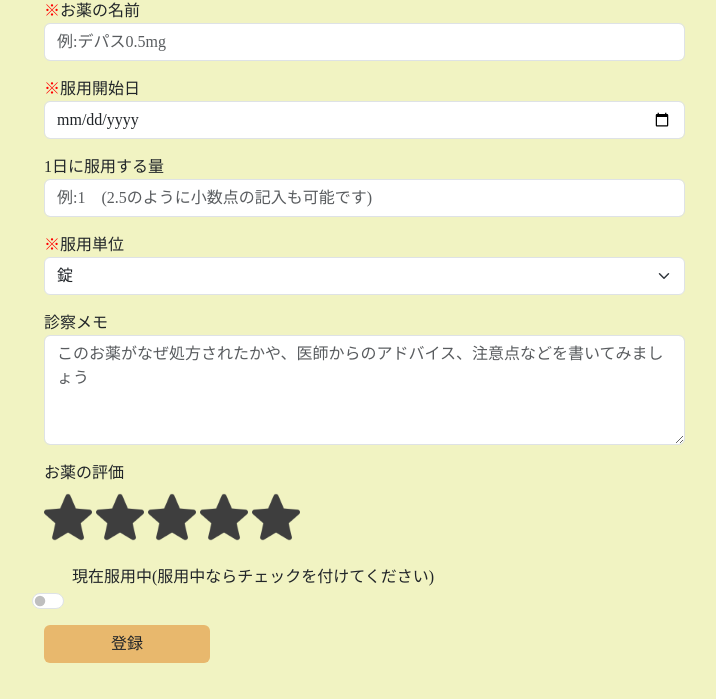
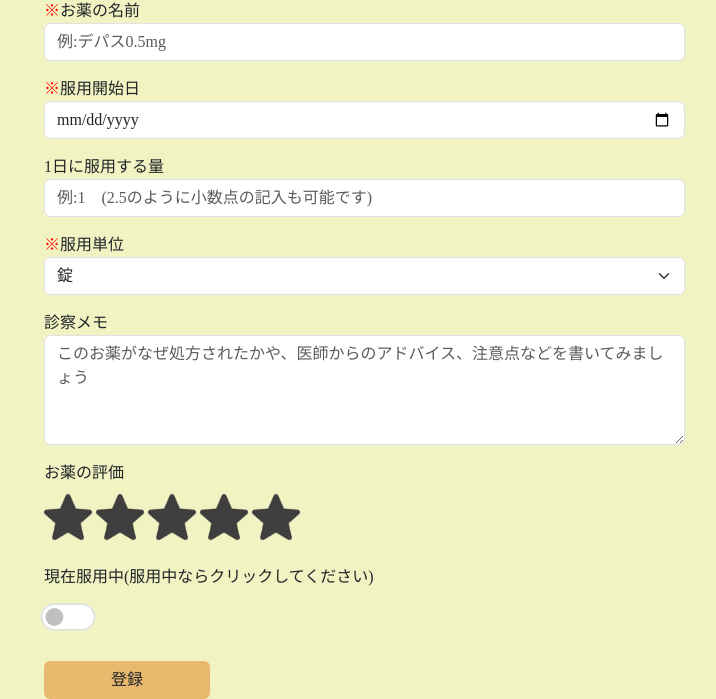
Before and after one commit to Erika0701momo/MyPillBox, a Flask app: page /create_medicine in a window 1280 px wide. Shown: the part 156-855 px from the top of the page, without its empty margins (38-754 px from the left). Before the commit the page ends 819 px from the top, so only its background shows below. Run offline with Flask 3, Linux system fonts and the light colour scheme; the visitor is signed in with stand-in values (Sample User, id 1); some libraries are stand-ins or nearby versions; some web fonts are replaced.

Commit message:
チェックボックス修正、お薬登録実装、いらないエラーメッセージ消去

```diff
--- a/app/forms.py
+++ b/app/forms.py
@@ -138,8 +138,9 @@ class CreateMedicineFrom(FlaskForm):
             "rows": "4",
         },
     )
-    rating = HiddenField("お薬の評価")
+    rating = HiddenField("お薬の評価", render_kw={"value": 0})
     is_active = BooleanField(
-        "現在服用中(服用中ならチェックを付けてください)", render_kw={"role": "switch"}
+        "現在服用中(服用中ならクリックしてください)",
+        render_kw={"role": "switch"},
     )
     submit = SubmitField("登録")
--- a/app/routes.py
+++ b/app/routes.py
@@ -112,5 +112,18 @@ def medicines():
 def create_medicine():
     form = CreateMedicineFrom()
     if form.validate_on_submit():
-        flash("Success")
+        medicine = Medicine(
+            name=form.name.data,
+            taking_start_date=form.taking_start_date.data,
+            dose_per_day=form.dose_per_day.data,
+            memo=form.memo.data,
+            rating=int(form.rating.data),
+            is_active=form.is_active.data,
+            taking_unit=TakingUnit[form.taking_unit.data],
+            user=current_user,
+        )
+        db.session.add(medicine)
+        db.session.commit()
+        flash(f"お薬「{medicine.name}」を登録しました")
+        return redirect(url_for("medicines"))
     return render_template("create_medicine.html", form=form)
--- a/app/templates/base.html
+++ b/app/templates/base.html
@@ -63,6 +63,9 @@
       .rating-checked {
         filter: none!important;
       }
+      input[type="checkbox"] {
+        transform: scale(1.7);
+      }
     </style>
   </head>
   <body>
--- a/app/templates/create_medicine.html
+++ b/app/templates/create_medicine.html
@@ -27,12 +27,11 @@
       </div>
       <div class="col-12 col-lg-7 mb-3">
         {{ form.memo.label }}
-        {{ form.memo(class="form-control" + (" is-invalid" if form.memo.errors else "") ) }}
-        {% for error in form.memo.errors %}<div class="invalid-feedback">{{ error }}</div>{% endfor %}
+        {{ form.memo(class="form-control") }}
       </div>
       <div class="col-12 col-lg-7 mb-3">
         {{ form.rating.label }}
-        {{ form.rating(class="form-control" + (" is-invalid" if form.rating.errors else "") ) }}
+        {{ form.rating(class="form-control") }}
         <br>
         <img src="{{ url_for('static', filename='images/star_on.png') }}"
              id="1"
@@ -59,13 +58,10 @@
              class="star medicine-star my-2"
              onclick="medicineStarRate(this)"
              alt="star">
-        {% for error in form.rating.errors %}<div class="invalid-feedback">{{ error }}</div>{% endfor %}
       </div>
-      <div class="col-12 col-lg-7 mb-3 form-check form-switch">
+      <div class="col-12 col-lg-7 mb-3">
         {{ form.is_active.label }}
-        <br>
-        {{ form.is_active(class="form-check-input" + (" is-invalid" if form.memo.errors else "") ) }}
-        {% for error in form.is_active.errors %}<div class="invalid-feedback">{{ error }}</div>{% endfor %}
+        <div class="form-check form-switch my-3 mx-2">{{ form.is_active(class="form-check-input") }}</div>
       </div>
     </div>
     <div class="row">
```
Also changed, not shown: app.db.
